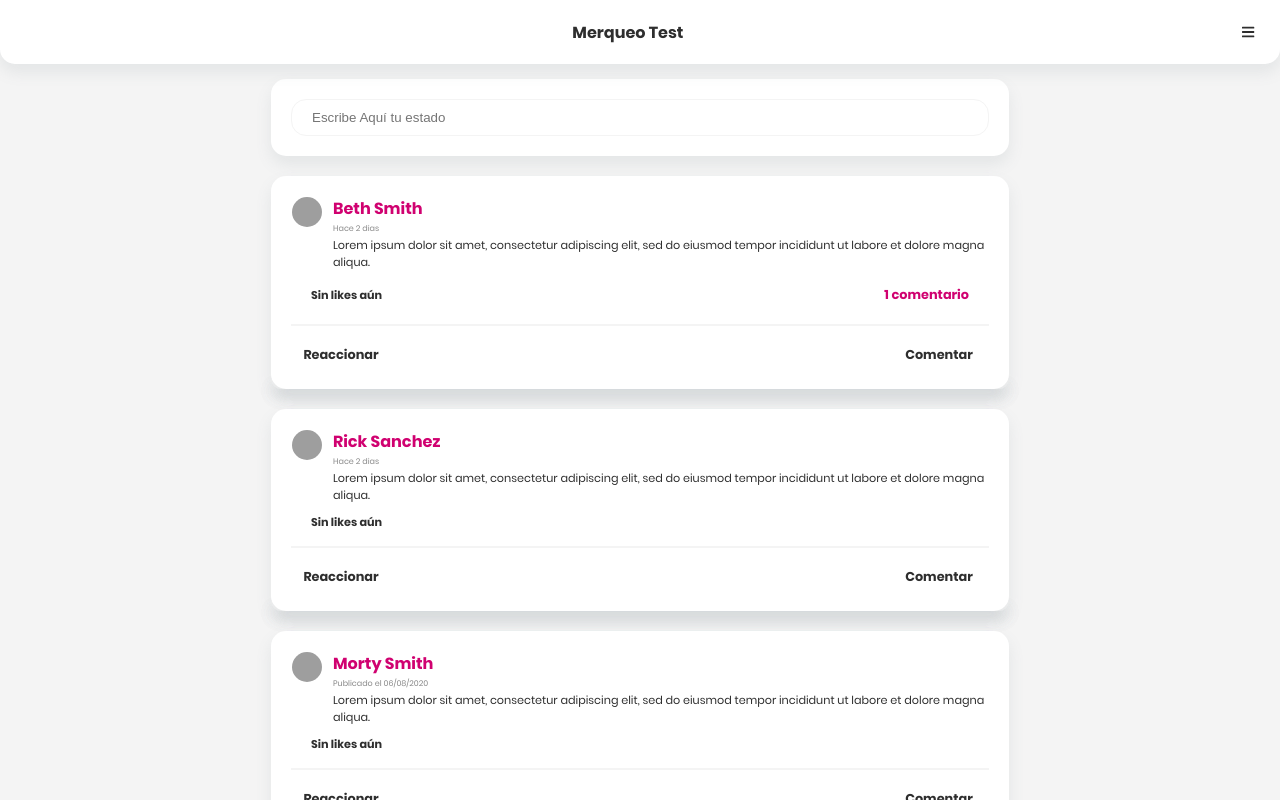
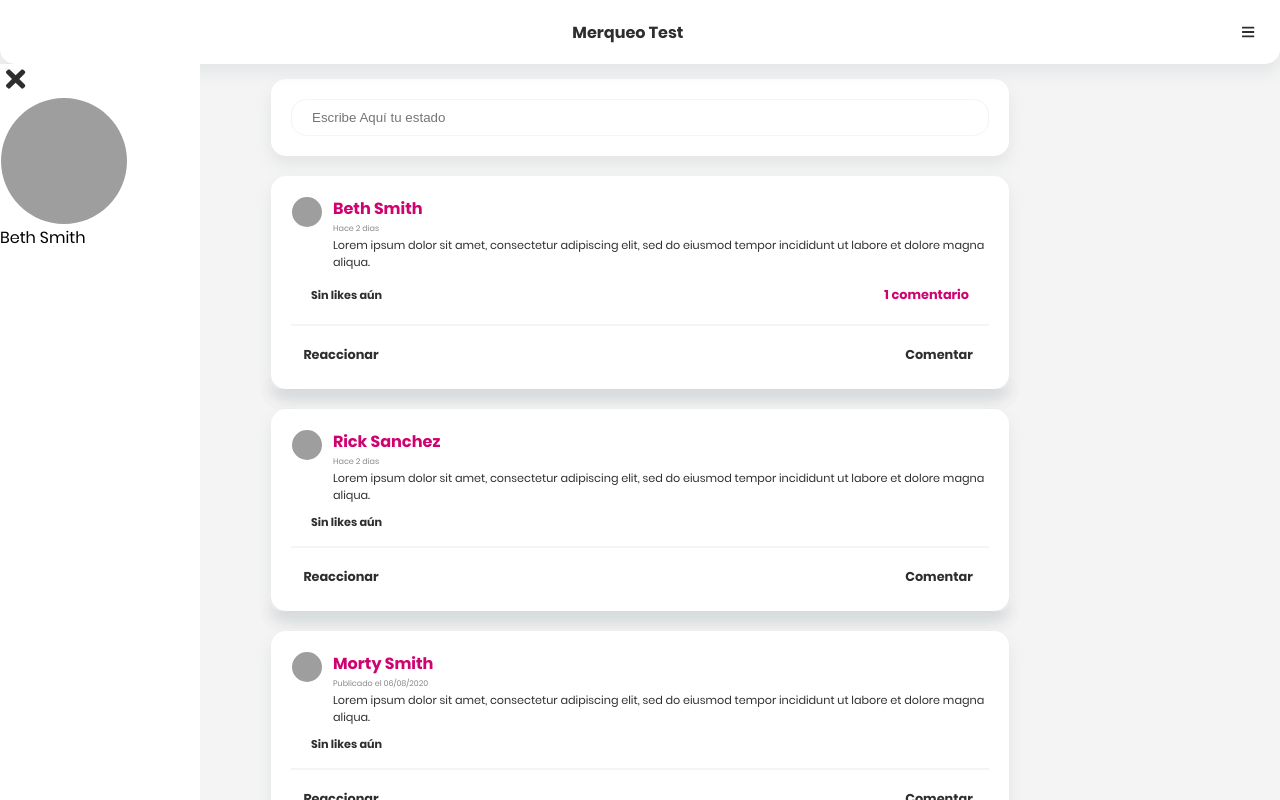
Before and after one commit to elhs25/a-simple-social-network, a React (Create React App) app: page / in a window 1280 px wide. Both pictures are taken after a click on the button 1247 px from the left and 32 px from the top of the page. Shown: the top 800 px of the page. Built offline with nearby package versions, Linux system fonts and the light colour scheme; no server answers; grey boxes are pictures that could not be loaded.

Commit message:
🚧 Working on sidebar component and support 🌟 Added users.json file

```diff
--- a/src/components/App.tsx
+++ b/src/components/App.tsx
@@ -1,11 +1,11 @@
 import './App.css'
 import { PageRoutes } from '../routes'
 import { library } from '@fortawesome/fontawesome-svg-core'
-import { faBars } from '@fortawesome/free-solid-svg-icons'
+import { faBars, faTimes } from '@fortawesome/free-solid-svg-icons'
 import { Header } from './header/Header'
 
 // Here we add all icons that we'll use around the app lifecycle...
-library.add(faBars)
+library.add(faBars, faTimes)
 
 function App() {
   return (
--- a/src/components/header/Header.tsx
+++ b/src/components/header/Header.tsx
@@ -1,17 +1,30 @@
+import { useState } from 'react'
 import { IconButton } from '../button/icon_button/IconButton'
+import { SideBar } from '../layout/sidebar/SideBar'
 import './Header.scss'
 
 export const Header = () => {
+  const [sidebarVisible, setSidebarVisible] = useState(false)
+
   return (
+    <>
       <header className="header-wrapper">
         <div className="header-wrapper__container">
           <div className="header-wrapper__container__title">
             <h2>Merqueo Test</h2>
           </div>
           <div>
-          <IconButton icon="bars" />
+            <IconButton icon="bars" onClick={() => setSidebarVisible(true)} />
           </div>
         </div>
       </header>
+      {sidebarVisible && (
+        <SideBar
+          profilePhoto="https://rickandmortyapi.com/api/character/avatar/4.jpeg"
+          username="Beth Smith"
+          onClick={() => setSidebarVisible(false)}
+        />
+      )}
+    </>
   )
 }
--- /dev/null
+++ b/src/components/layout/sidebar/SideBar.scss
@@ -0,0 +1,14 @@
+@import 'styles/_colors.scss';
+
+.sidebar-content {
+  height: 100%;
+  width: 200px;
+  background: $white;
+  position: fixed;
+  z-index: 100;
+  overflow: auto;
+
+  IconButton {
+    color: $alt-dark-gray;
+  }
+}
--- /dev/null
+++ b/src/components/layout/sidebar/SideBar.tsx
@@ -0,0 +1,21 @@
+import { IconButton } from '../../button/icon_button/IconButton'
+import { RoundedProfile } from '../../image/rounded_profile/RoundedProfile'
+import './SideBar.scss'
+
+export const SideBar = ({
+  profilePhoto = '',
+  username = '',
+  onClick = () => {},
+}) => {
+  return (
+    <div className="sidebar-content">
+      <IconButton icon="times" size="2x" onClick={() => onClick()} />
+      <RoundedProfile
+        src={profilePhoto}
+        alt="profile_photo_sidebar"
+        size="large"
+      />
+      <label>{username}</label>
+    </div>
+  )
+}
```
Also changed, not shown: users.json (added, +27 -0 lines). Lines whose indentation alone changed are shown as unchanged.
